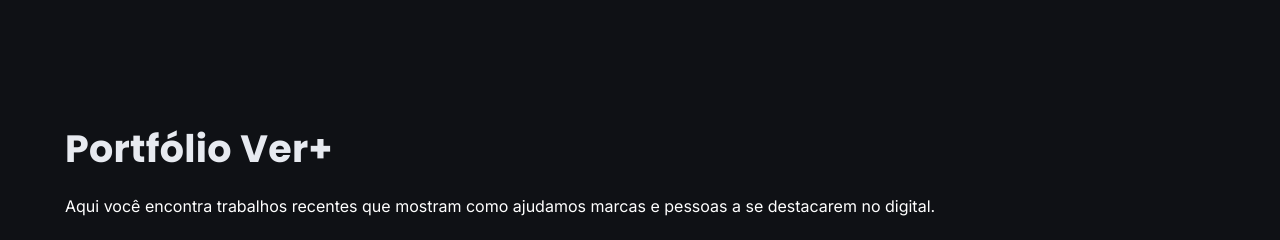
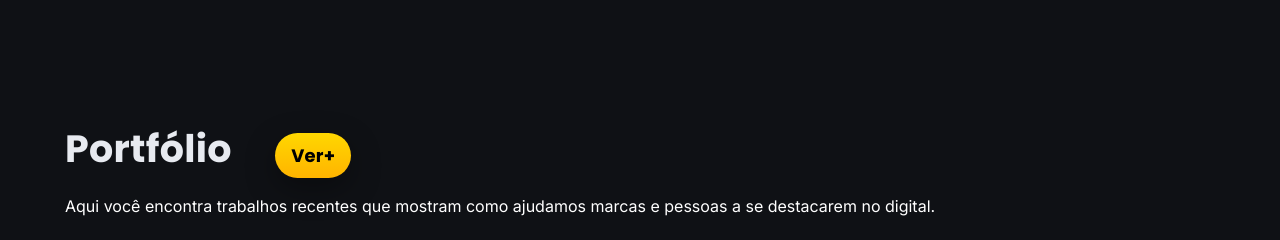
Before and after one commit to julianodossantos1999/portfifolio, a plain HTML site: page index.html in a window 1280 px wide. Shown: the part 1700-1940 px from the top of the page. Drawn offline with Linux system fonts and the light colour scheme.

Commit message:
ver+ portfolio style.css

```diff
--- a/style.css
+++ b/style.css
@@ -72,6 +72,24 @@ img{ max-width:100%; display:block; }
 }
 
 .cta.drive:hover {
+  filter: brightness(1.15);
+  transform: translateY(-2px);
+}
+
+.cta-drive {
+  background: linear-gradient(180deg, #ffd700, #ffb400);
+  color: #000;
+  font-weight: 700;
+  margin: 35px;
+  padding: 10px 16px;
+  border-radius: 999px;
+  letter-spacing: 0.2px;
+  box-shadow: var(--shadow);
+  transition: 0.2s ease;
+  font-size: 18px;
+}
+
+.cta-drive:hover {
   filter: brightness(1.15);
   transform: translateY(-2px);
 }
```
